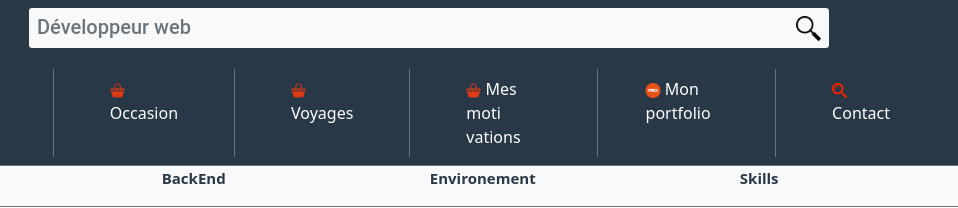
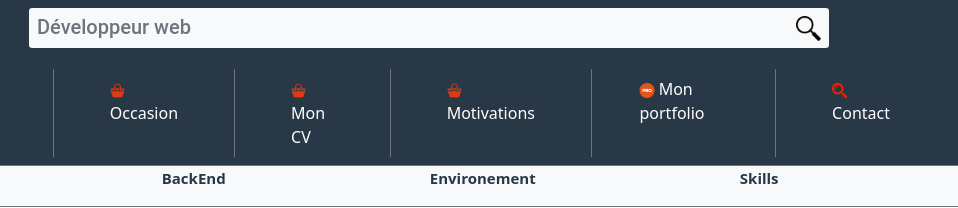
Before and after one commit to GeoffreyMIARD/candidature-cdiscount, a plain HTML site: page index.html in a window 1280 px wide. Shown: the top 208 px of the page, 322-1280 px from the left. Drawn offline with nearby package versions, Linux system fonts and the light colour scheme.

Commit message:
Update index.html

```diff
--- a/index.html
+++ b/index.html
@@ -58,12 +58,12 @@
                         </li>
                         <li class="nav-item border-end border-secondary px-5">
                             <a class="nav-link active" aria-current="page" href="#"><img class="picto"
-                                    src="./Source/img/picto_25x25_header_courses_200611195911.png" alt=""> Voyages</a>
+                                    src="./Source/img/picto_25x25_header_courses_200611195911.png" alt=""> Mon CV</a>
                         </li>
                         <li class="nav-item border-end border-secondary px-5">
                             <a class="nav-link active" aria-current="page" href="#"><img class="picto"
                                     src="./Source/img/picto_25x25_header_courses_200611195911.png" alt="">
-                                Mes moti   vations</a>
+                                Motivations</a>
                         </li>
                         <li class="nav-item border-end border-secondary px-5">
                             <a class="nav-link active animate__animated animate__shakeX animate__infinite animate__slower"
```
